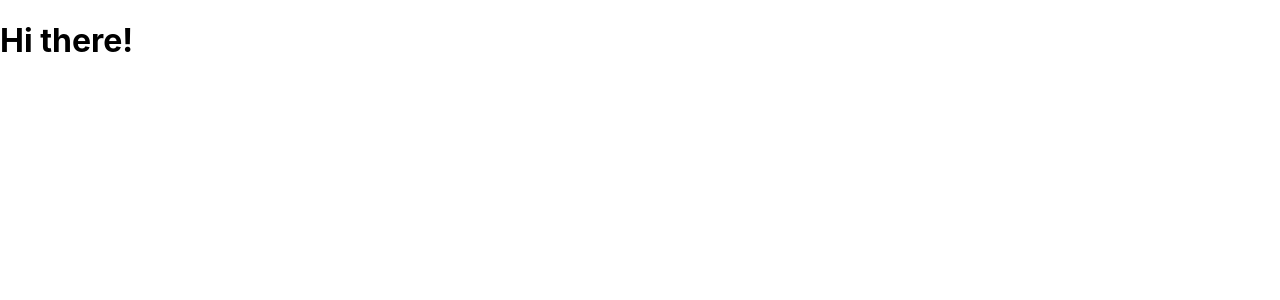
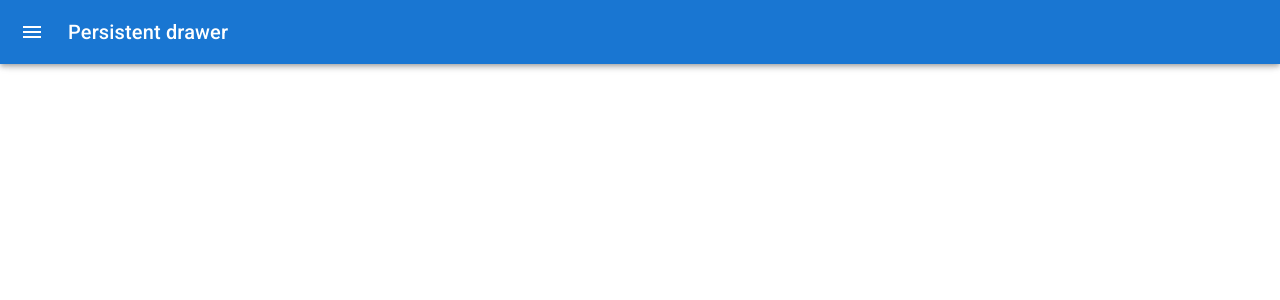
Before and after one commit to arjeenunez/colorpalette-react, a React (Create React App) app: page /palette/new in a window 1280 px wide. Shown: the top 300 px of the page. Built offline with nearby package versions, Linux system fonts and the light colour scheme.

Commit message:
Added drawer to new palette form

```diff
--- a/src/NewPaletteForm.jsx
+++ b/src/NewPaletteForm.jsx
@@ -1,11 +1,160 @@
-import React from "react";
 
-function NewPaletteForm() {
-    return (
-        <div>
-            <h1>Hi there!</h1>
-        </div>
-    )
+import * as React from 'react';
+import { styled, useTheme } from '@mui/material/styles';
+import Box from '@mui/material/Box';
+import Drawer from '@mui/material/Drawer';
+import CssBaseline from '@mui/material/CssBaseline';
+import MuiAppBar from '@mui/material/AppBar';
+import Toolbar from '@mui/material/Toolbar';
+import Typography from '@mui/material/Typography';
+import Divider from '@mui/material/Divider';
+import IconButton from '@mui/material/IconButton';
+import MenuIcon from '@mui/icons-material/Menu';
+import ChevronLeftIcon from '@mui/icons-material/ChevronLeft';
+
+const drawerWidth = 240;
+
+const Main = styled('main', { shouldForwardProp: (prop) => prop !== 'open' })(
+  ({ theme }) => ({
+    flexGrow: 1,
+    padding: theme.spacing(3),
+    transition: theme.transitions.create('margin', {
+      easing: theme.transitions.easing.sharp,
+      duration: theme.transitions.duration.leavingScreen,
+    }),
+    marginLeft: `-${drawerWidth}px`,
+    variants: [
+      {
+        props: ({ open }) => open,
+        style: {
+          transition: theme.transitions.create('margin', {
+            easing: theme.transitions.easing.easeOut,
+            duration: theme.transitions.duration.enteringScreen,
+          }),
+          marginLeft: 0,
+        },
+      },
+    ],
+  }),
+);
+
+const AppBar = styled(MuiAppBar, {
+  shouldForwardProp: (prop) => prop !== 'open',
+})(({ theme }) => ({
+  transition: theme.transitions.create(['margin', 'width'], {
+    easing: theme.transitions.easing.sharp,
+    duration: theme.transitions.duration.leavingScreen,
+  }),
+  variants: [
+    {
+      props: ({ open }) => open,
+      style: {
+        width: `calc(100% - ${drawerWidth}px)`,
+        marginLeft: `${drawerWidth}px`,
+        transition: theme.transitions.create(['margin', 'width'], {
+          easing: theme.transitions.easing.easeOut,
+          duration: theme.transitions.duration.enteringScreen,
+        }),
+      },
+    },
+  ],
+}));
+
+const DrawerHeader = styled('div')(({ theme }) => ({
+  display: 'flex',
+  alignItems: 'center',
+  padding: theme.spacing(0, 1),
+  // necessary for content to be below app bar
+  ...theme.mixins.toolbar,
+  justifyContent: 'flex-end',
+}));
+
+export default function NewPaletteForm() {
+  const theme = useTheme();
+  const [open, setOpen] = React.useState(false);
+
+  const handleDrawerOpen = () => {
+    setOpen(true);
+  };
+
+  const handleDrawerClose = () => {
+    setOpen(false);
+  };
+
+  return (
+    <Box sx={{ display: 'flex' }}>
+      <CssBaseline />
+      <AppBar position="fixed" open={open}>
+        <Toolbar>
+          <IconButton
+            color="inherit"
+            aria-label="open drawer"
+            onClick={handleDrawerOpen}
+            edge="start"
+            sx={[
+              {
+                mr: 2,
+              },
+              open && { display: 'none' },
+            ]}
+          >
+            <MenuIcon />
+          </IconButton>
+          <Typography variant="h6" noWrap component="div">
+            Persistent drawer
+          </Typography>
+        </Toolbar>
+      </AppBar>
+      <Drawer
+        sx={{
+          width: drawerWidth,
+          flexShrink: 0,
+          '& .MuiDrawer-paper': {
+            width: drawerWidth,
+            boxSizing: 'border-box',
+          },
+        }}
+        variant="persistent"
+        anchor="left"
+        open={open}
+      >
+        <DrawerHeader>
+          <IconButton onClick={handleDrawerClose}>
+            <ChevronLeftIcon />
+          </IconButton>
+        </DrawerHeader>
+        <Divider />
+      </Drawer>
+      <Main open={open}>
+        <DrawerHeader />
+        {/* <Typography paragraph>
+          Lorem ipsum dolor sit amet, consectetur adipiscing elit, sed do eiusmod
+          tempor incididunt ut labore et dolore magna aliqua. Rhoncus dolor purus non
+          enim praesent elementum facilisis leo vel. Risus at ultrices mi tempus
+          imperdiet. Semper risus in hendrerit gravida rutrum quisque non tellus.
+          Convallis convallis tellus id interdum velit laoreet id donec ultrices.
+          Odio morbi quis commodo odio aenean sed adipiscing. Amet nisl suscipit
+          adipiscing bibendum est ultricies integer quis. Cursus euismod quis viverra
+          nibh cras. Metus vulputate eu scelerisque felis imperdiet proin fermentum
+          leo. Mauris commodo quis imperdiet massa tincidunt. Cras tincidunt lobortis
+          feugiat vivamus at augue. At augue eget arcu dictum varius duis at
+          consectetur lorem. Velit sed ullamcorper morbi tincidunt. Lorem donec massa
+          sapien faucibus et molestie ac.
+        </Typography>
+        <Typography paragraph>
+          Consequat mauris nunc congue nisi vitae suscipit. Fringilla est ullamcorper
+          eget nulla facilisi etiam dignissim diam. Pulvinar elementum integer enim
+          neque volutpat ac tincidunt. Ornare suspendisse sed nisi lacus sed viverra
+          tellus. Purus sit amet volutpat consequat mauris. Elementum eu facilisis
+          sed odio morbi. Euismod lacinia at quis risus sed vulputate odio. Morbi
+          tincidunt ornare massa eget egestas purus viverra accumsan in. In hendrerit
+          gravida rutrum quisque non tellus orci ac. Pellentesque nec nam aliquam sem
+          et tortor. Habitant morbi tristique senectus et. Adipiscing elit duis
+          tristique sollicitudin nibh sit. Ornare aenean euismod elementum nisi quis
+          eleifend. Commodo viverra maecenas accumsan lacus vel facilisis. Nulla
+          posuere sollicitudin aliquam ultrices sagittis orci a.
+        </Typography> */}
+      </Main>
+    </Box>
+  );
 }
-
-export default NewPaletteForm;
```
